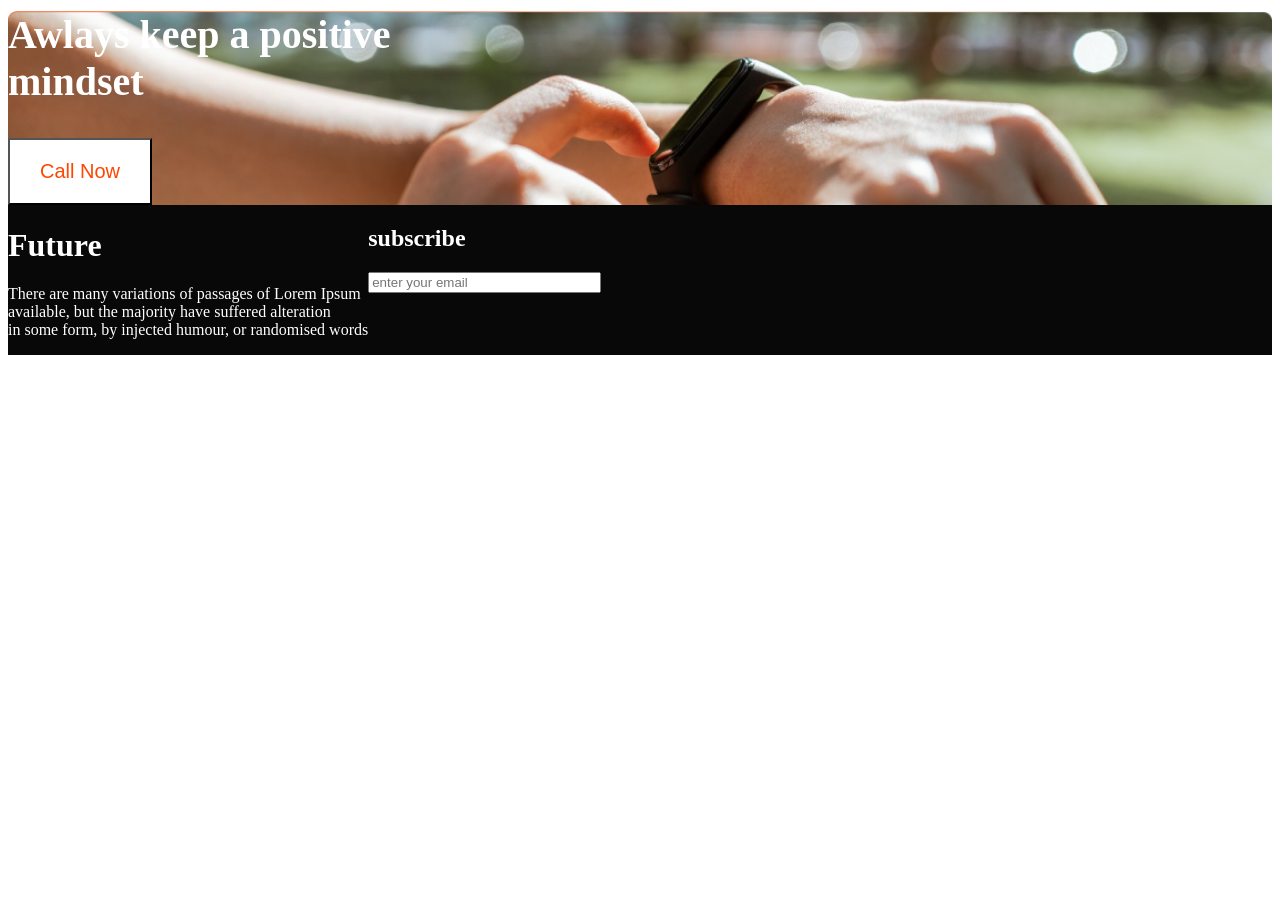
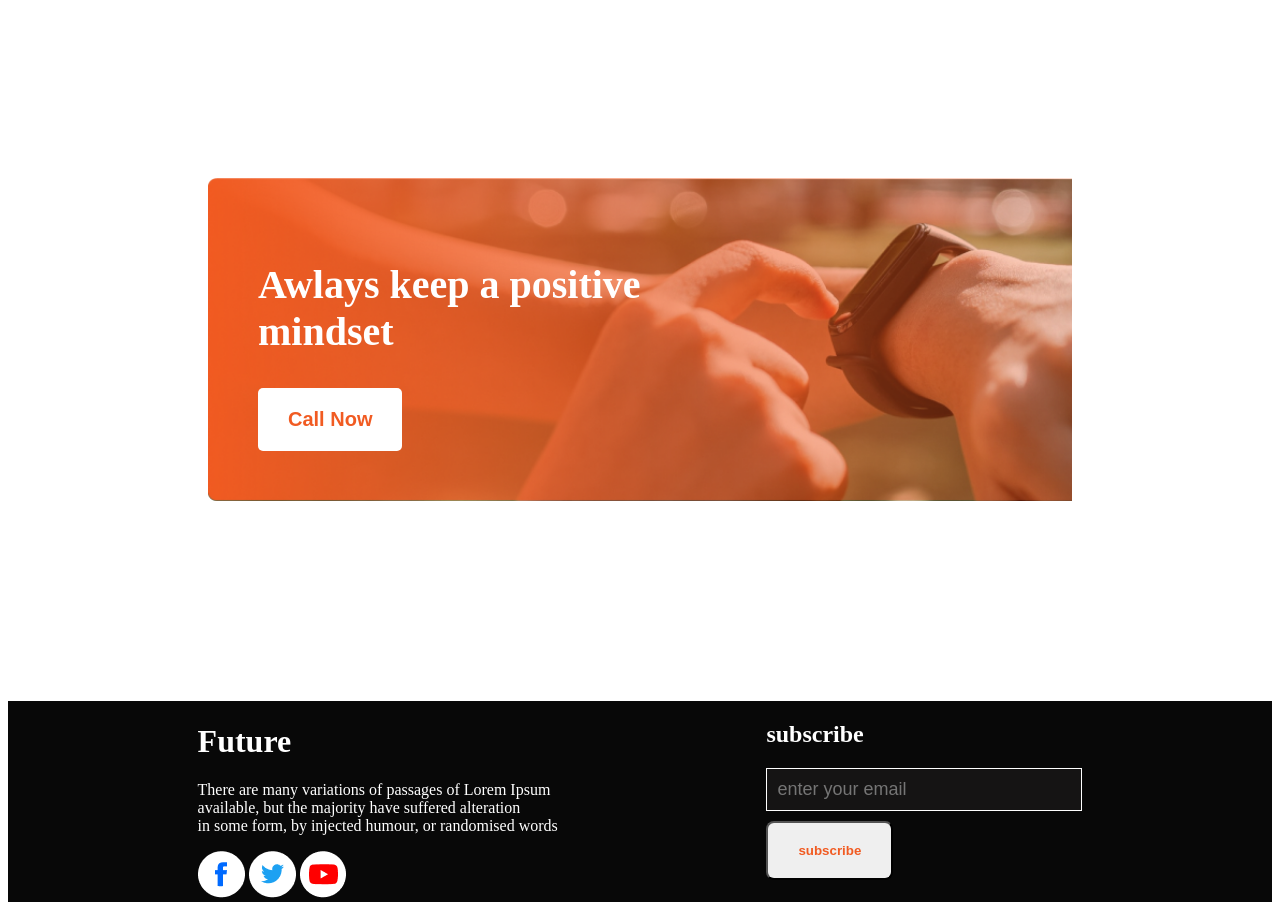
Before and after one commit to Anonshell/new-year-mission, a plain HTML site: page index.html in a window 1280 px wide. Shown: the part 1980-2890 px from the top of the page. Before the commit the page ends 2343 px from the top, so only its background shows below. Drawn offline with Linux system fonts and the light colour scheme.

Commit message:
bugs fixed v1

```diff
--- a/index.html
+++ b/index.html
@@ -40,7 +40,6 @@
 
                 </div>
 
-
                 <div class="element2">
 
                     <h1>My failures of previous year</h1>
@@ -57,15 +56,7 @@
 
                     </ul>
 
-
-
-
                 </div>
-
-
-
-
-
             </div>
 
 
@@ -112,16 +103,28 @@
     <footer>
 
 
-        <div class="blackw">
+        <div class="footerbw">
             <div class="cont4">
                 <div>
                     <h1>Future</h1>
                     <p>There are many variations of passages of Lorem Ipsum <br> available, but the majority have
                         suffered alteration <br> in some form, by injected humour, or randomised words</p>
+
+
+                    <div class="icon">
+
+                        <a href=""><img src="./images/icons/fb.png" alt=""></a>
+                        <a href=""><img src="./images/icons/twitter.png" alt=""></a>
+                        <a href=""><img src="./images/icons/youtube.png" alt=""></a>
+
+
+                    </div>
                 </div>
                 <div>
                     <h2>subscribe</h2>
-                    <input type="text" placeholder="enter your email" size="26px">
+                    <input class="textinp" type="text" placeholder="enter your email" size="26px"> <br>
+
+                    <input class="subscribebtn" type="submit" value="subscribe">
 
 
 
--- a/style.css
+++ b/style.css
@@ -56,9 +56,14 @@
 }
 
 .bg {
-  background-image: url("./images/watch.png"), url("./images/gradient2.png");
+  margin-top: 130px;
+  background-image: url("./images/gradient2.png"), url("./images/watch.png");
+
   background-repeat: no-repeat;
   background-size: cover;
+
+  padding: 50px;
+  margin: 200px;
 }
 
 .bg h1 {
@@ -71,18 +76,41 @@
 
 .bg button {
   background-color: white;
-  color: orangered;
+  color: #f15b22;
 
+  border: none;
+  border-radius: 5px;
+  font-weight: 700;
   padding: 20px 30px;
   font-size: 20px;
 }
 .cont4 {
   display: flex;
+  justify-content: space-between;
+  width: 70%;
+  margin: auto;
 }
 
-.blackw {
+.footerbw {
+  padding: 0px;
   background-color: rgb(8, 8, 8);
   color: white;
-
+}
+.subscribebtn {
+  margin-top: 10px;
+  color: #f15b22;
+  padding: 20px 30px;
+  border-radius: 8px;
+  font-weight: 800;
 
 }
+.textinp {
+  padding: 10px;
+  border: 1px solid white;
+  background-color: #151414;
+  color: #F3F3F3
+  font-family: "Work Sans";
+  font-style: normal;
+  font-weight: 400;
+  font-size: 18px;
+}
```
